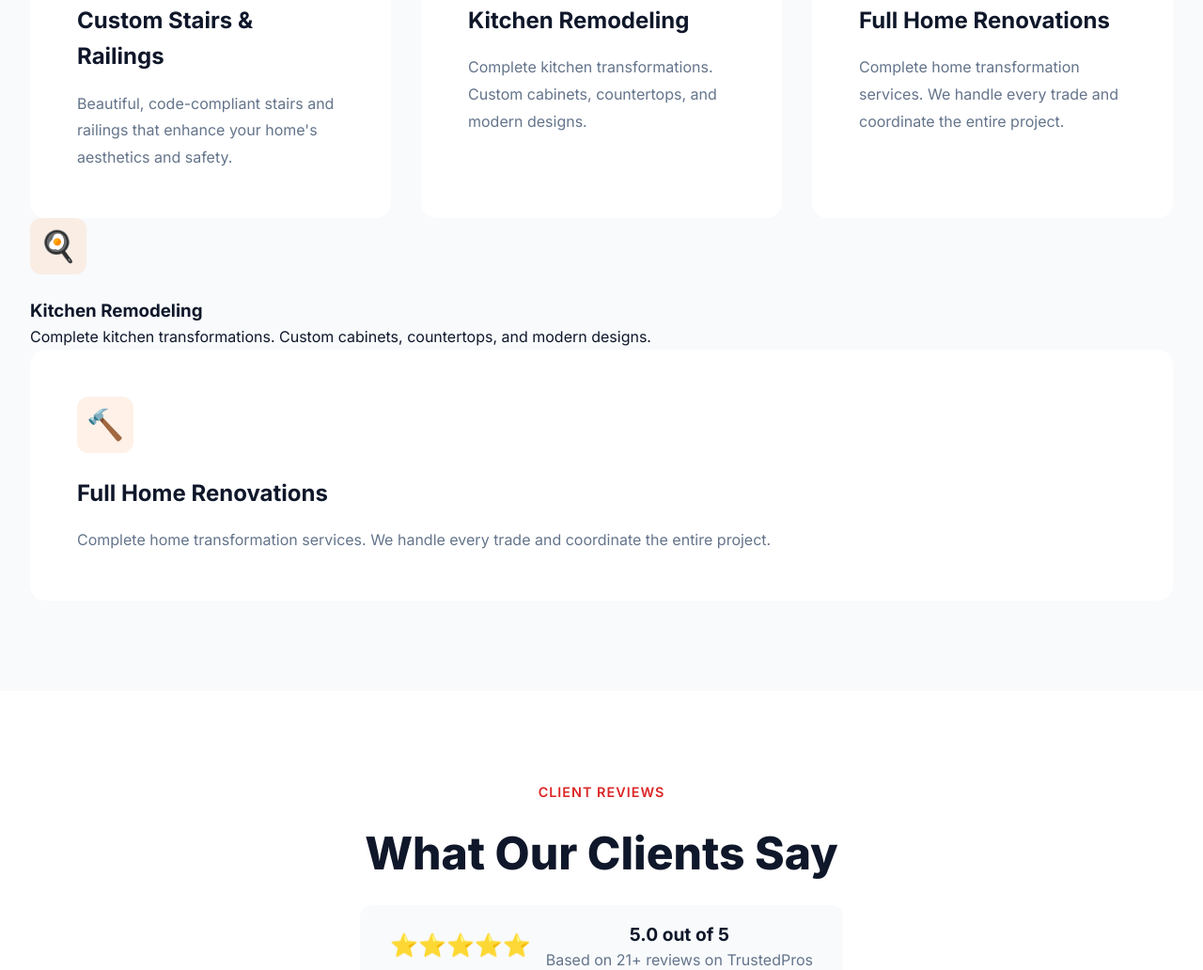
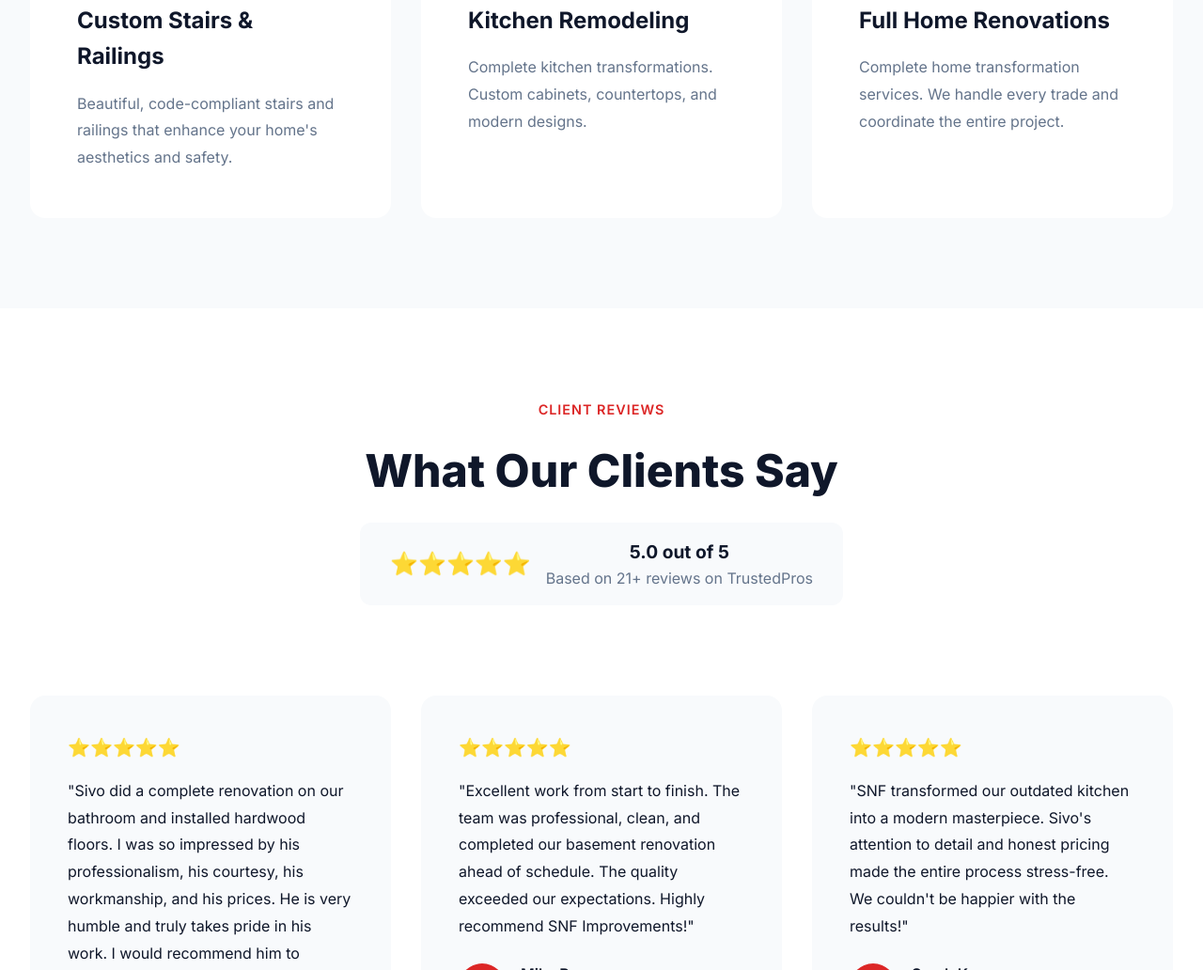
Before and after one commit to Veryina/snf-improvements-v2, a plain HTML site: page index.html in a window 1280 px wide. Shown: the part 1879-2911 px from the top of the page at 94% size. Drawn offline with Linux system fonts and the light colour scheme.

Commit message:
Removed duplicate service card fragments below galleries

```diff
--- a/index.html
+++ b/index.html
@@ -824,17 +824,6 @@
                     <img src="images/project-8.jpg" alt="Kitchen Remodel">
                 </div>
             </div>
-                    <div class="service-icon">🍳</div>
-                    <h3>Kitchen Remodeling</h3>
-                    <p>Complete kitchen transformations. Custom cabinets, countertops, and modern designs.</p>
-                </div>
-
-                <div class="service-card">
-                    <div class="service-icon">🔨</div>
-                    <h3>Full Home Renovations</h3>
-                    <p>Complete home transformation services. We handle every trade and coordinate the entire project.</p>
-                </div>
-            </div>
         </div>
     </section>
 
```
